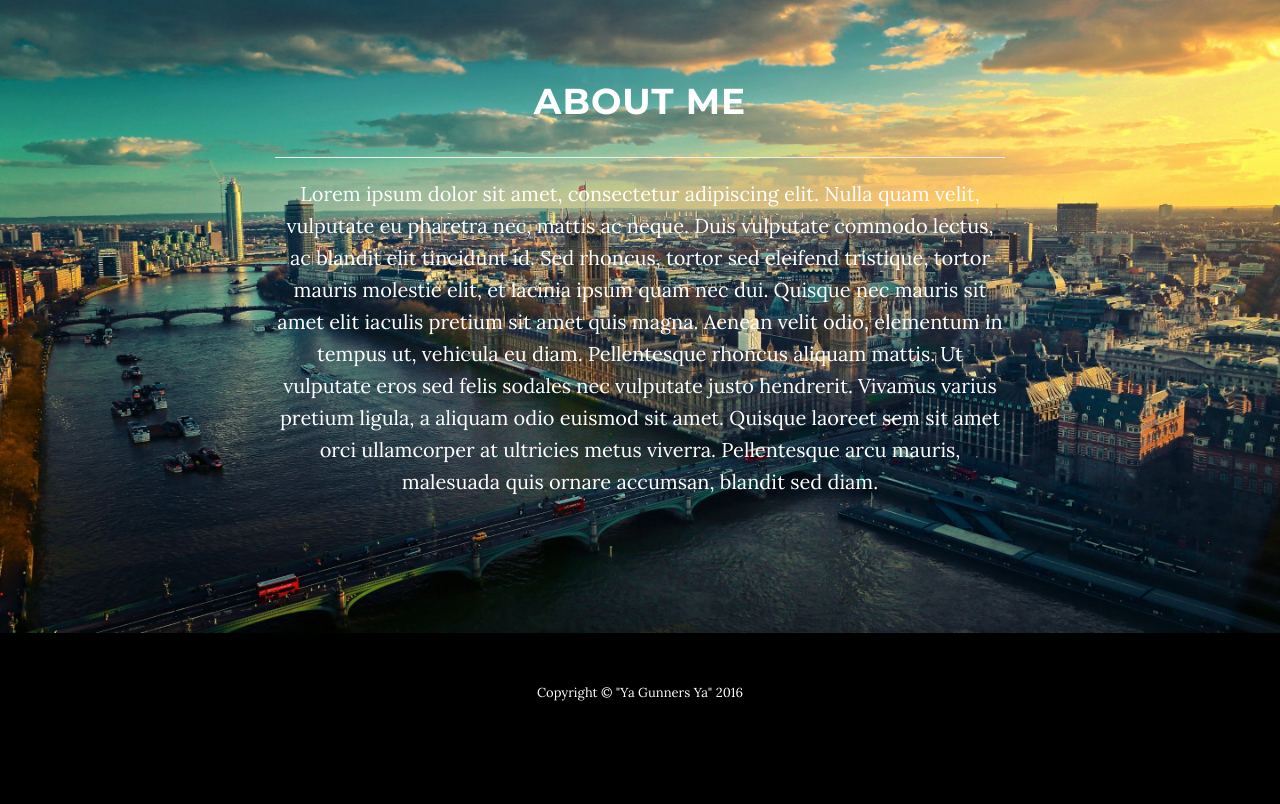
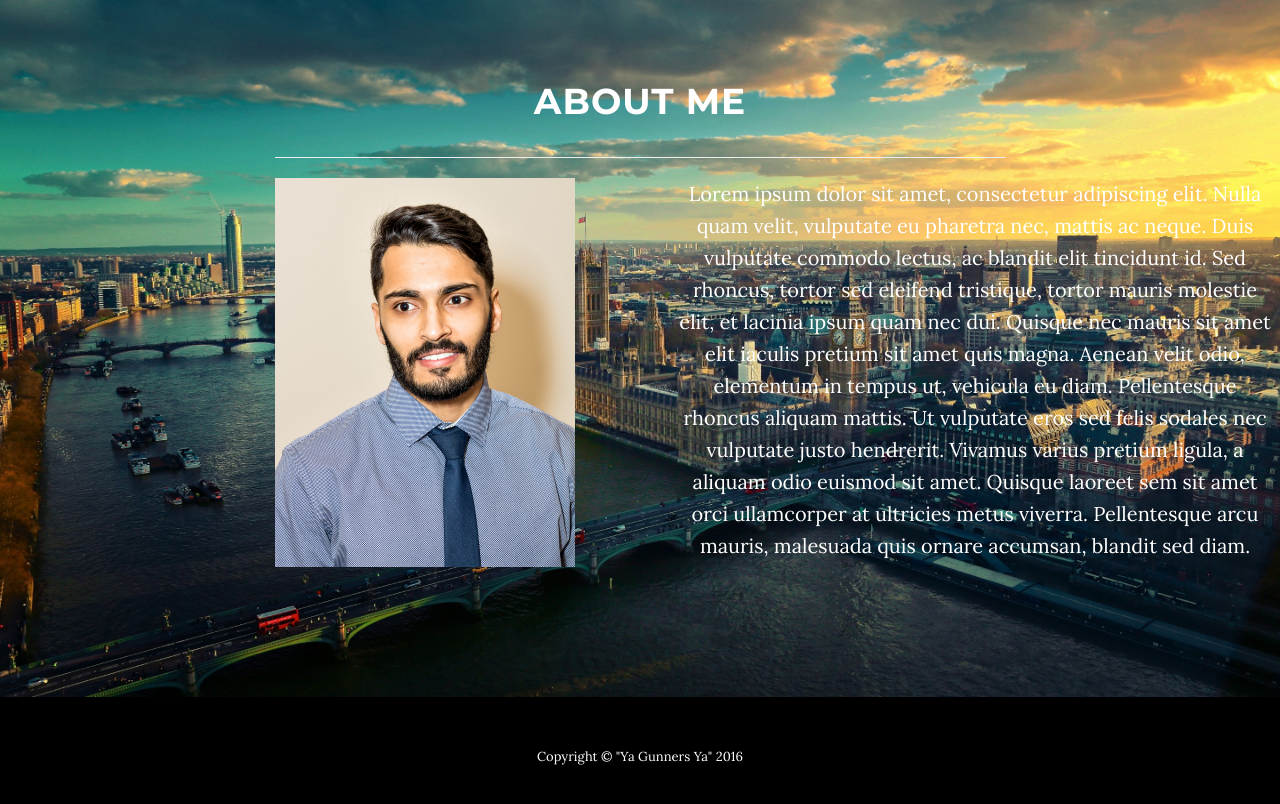
Before and after one commit to alihyder23/WebDevSpring2016, a website: page public/index.html in a window 1280 px wide. Shown: the part 1633-2437 px from the top of the page. Before the commit the page ends 2387 px from the top, so only its background shows below. Drawn offline with nearby package versions, Linux system fonts and the light colour scheme.

Commit message:
added picture of myself

```diff
--- a/public/css/homepage.css
+++ b/public/css/homepage.css
@@ -368,3 +368,18 @@ img::-moz-selection {
 body {
     webkit-tap-highlight-color: rgba(255,255,255,.2);
 }
+
+.aboutme-container{
+    float:left ;
+    width:1000px;
+}
+
+.aboutme-left{
+    float:left;
+    width:400px;
+}
+
+.aboutme-right{
+    float:right;
+    width:600px;
+}
--- a/public/index.html
+++ b/public/index.html
@@ -103,7 +103,14 @@
                 <div class="col-lg-8 col-lg-offset-2">
                     <h1>About Me</h1>
                     <hr/>
-                    <p>Lorem ipsum dolor sit amet, consectetur adipiscing elit. Nulla quam velit, vulputate eu pharetra nec, mattis ac neque. Duis vulputate commodo lectus, ac blandit elit tincidunt id. Sed rhoncus, tortor sed eleifend tristique, tortor mauris molestie elit, et lacinia ipsum quam nec dui. Quisque nec mauris sit amet elit iaculis pretium sit amet quis magna. Aenean velit odio, elementum in tempus ut, vehicula eu diam. Pellentesque rhoncus aliquam mattis. Ut vulputate eros sed felis sodales nec vulputate justo hendrerit. Vivamus varius pretium ligula, a aliquam odio euismod sit amet. Quisque laoreet sem sit amet orci ullamcorper at ultricies metus viverra. Pellentesque arcu mauris, malesuada quis ornare accumsan, blandit sed diam.</p>
+                    <div class="aboutme-container" id="container">
+                        <div id="rightContainer" class="aboutme-left">
+                            <img src="./img/Ali%20Hyder.jpg" title="Me" alt="Me" align="left" height="389" width="300" />
+                        </div>
+                        <div id="leftContainer" class="aboutme-right">
+                            <p class="description">Lorem ipsum dolor sit amet, consectetur adipiscing elit. Nulla quam velit, vulputate eu pharetra nec, mattis ac neque. Duis vulputate commodo lectus, ac blandit elit tincidunt id. Sed rhoncus, tortor sed eleifend tristique, tortor mauris molestie elit, et lacinia ipsum quam nec dui. Quisque nec mauris sit amet elit iaculis pretium sit amet quis magna. Aenean velit odio, elementum in tempus ut, vehicula eu diam. Pellentesque rhoncus aliquam mattis. Ut vulputate eros sed felis sodales nec vulputate justo hendrerit. Vivamus varius pretium ligula, a aliquam odio euismod sit amet. Quisque laoreet sem sit amet orci ullamcorper at ultricies metus viverra. Pellentesque arcu mauris, malesuada quis ornare accumsan, blandit sed diam.</p>
+                        </div>
+                    </div>
                 </div>
             </div>
         </div>
```
Also changed, not shown: public/img/Ali Hyder.jpg (added).
